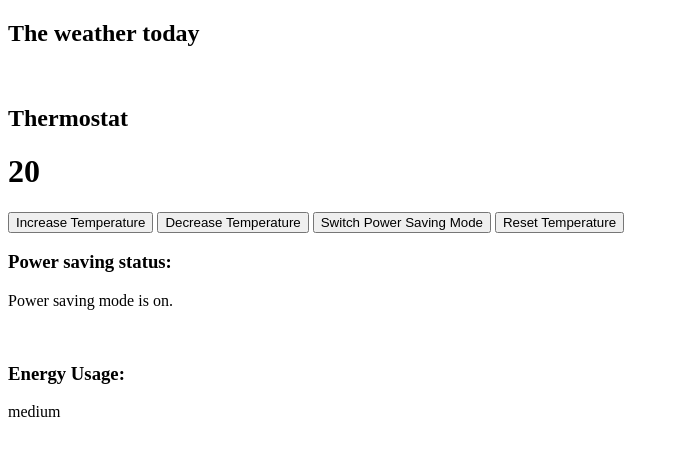
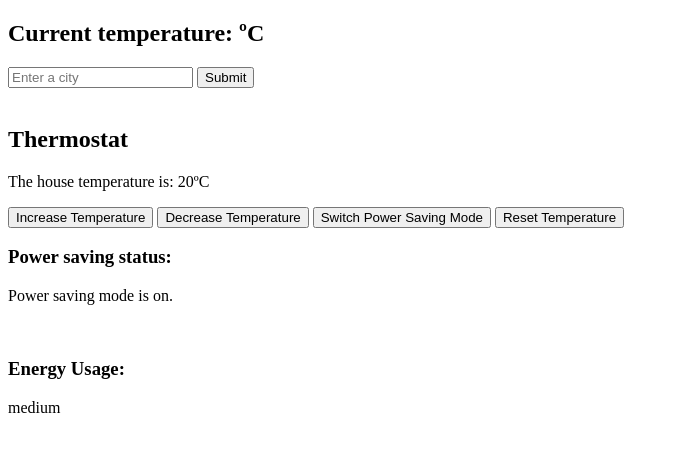
Before and after one commit to samcolson4/thermostat, a plain HTML site: page src/index.html in a window 1280 px wide. Shown: the whole page, without its empty margins (0-679 px from the left). Drawn offline with Linux system fonts and the light colour scheme; no server answers.

Commit message:
Added user input on weather.

```diff
--- a/src/index.html
+++ b/src/index.html
@@ -5,23 +5,35 @@
   <script src="./index_test.html/jquery-3.5.1.min.js"></script>
   <script src='./Thermostat.js'></script>
   <script src='./jQuery.js'></script>
-  <script src="./weather.js"></script>
+  <!-- <script src="./weather.js"></script> -->
 </head>
 
 <body>
-<div id="weather">
+
+<!-- <div id="weather">
   <h2>The weather today</h2>
   <p id="description"></p>
   <p id="temp"></p>
   <p id="location"></p>
-</div>
+</div> -->
+
+
+<section>
+
+  <h1>Current temperature: <span id="current-temperature"></span>ºC</h1>
+
+  <form id="select-city">
+    <input id="current-city" type="text" placeholder="Enter a city"></input>
+    <input type="submit"></input>
+  </form>
+
+</section>
+
 
 <br>
 
-
 <h2>Thermostat</h2>
-
-<h1 id='temperature'></h1>
+<p>The house temperature is: <span id="temperature"></span>ºC</p>
 
 <button type="button" id='temperatureIncrease'>Increase Temperature  </button>
 
--- a/src/jQuery.js
+++ b/src/jQuery.js
@@ -31,4 +31,20 @@ $(document).ready(function() {
     $('#energyUsage').text(thermostat.energyUsage());
   })
 
+  displayWeather('London');
+
+  $('#select-city').submit(function(event) {
+    event.preventDefault();
+    var city = $('#current-city').val();
+    displayWeather(city);
+  })
+
+  function displayWeather(city) {
+    var url = 'http://api.openweathermap.org/data/2.5/weather?q=' + city;
+    var token = '&appid=79734182354473bd1378b3db74651f2d';
+    var units = '&units=metric';
+    $.get(url + token + units, function(data) {
+      $('#current-temperature').text(data.main.temp);
+    })
+  }
 })
--- a/src/weather.js
+++ b/src/weather.js
@@ -1,6 +1,6 @@
 function weatherBalloon() {
   var key = '79734182354473bd1378b3db74651f2d';
-  fetch('https://api.openweathermap.org/data/2.5/weather?id=' + '2643741' + '&appid=' + key)
+  fetch('https://api.openweathermap.org/data/2.5/weather?id=' + '2643741' + '&appid=' + key + '&units=metric')
   .then(function(resp) { return resp.json() }) // Convert data to json
   .then(function(data) {
     drawWeather(data);
@@ -16,7 +16,7 @@ window.onload = function() {
 
 function drawWeather( d ) {
 	var celcius = Math.round(parseFloat(d.main.temp)-273.15);
-	var fahrenheit = Math.round(((parseFloat(d.main.temp)-273.15)*1.8)+32);
+	// var fahrenheit = Math.round(((parseFloat(d.main.temp)-273.15)*1.8)+32);
 
 	document.getElementById('description').innerHTML = d.weather[0].description;
 	document.getElementById('temp').innerHTML = celcius + '&deg;';
```
